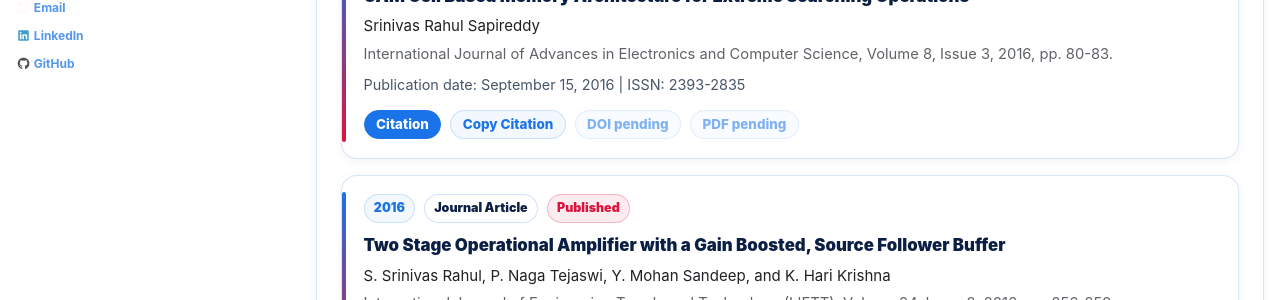
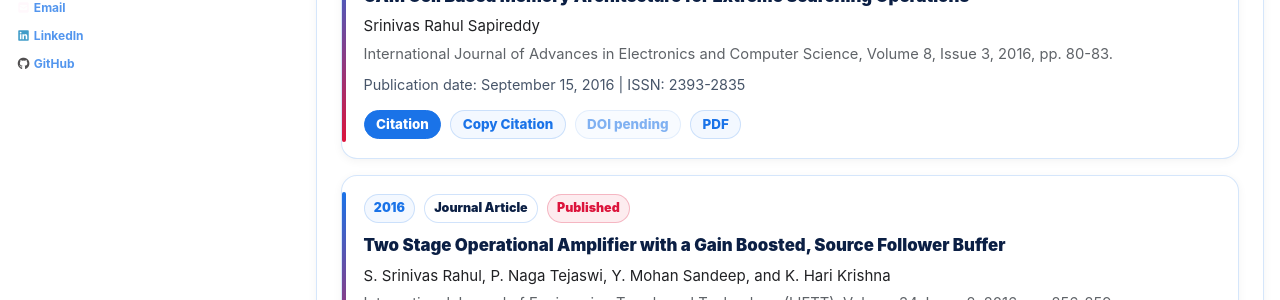
Before and after one commit to srsapireddy/srsapireddy.github.io, a Jekyll site: the page built from _pages/publications.md, in a window 1280 px wide and 900 px high, scrolled down 4666 px. Shown: the part 144-444 px from the top of the window. Built offline with Jekyll 4.4.1, drawn with Linux system fonts in a browser that asks for light colours; cached includes are drawn as plain includes; nearby versions of some CDN libraries.

Commit message:
Update publications.md

```diff
--- a/_pages/publications.md
+++ b/_pages/publications.md
@@ -1207,7 +1207,7 @@ author_profile: true
         <button class="pub-button primary" onclick="toggleCitation('cite-2018-medical-record-dispatch')">Citation</button>
         <button class="pub-button" onclick="copyCitation('cite-2018-medical-record-dispatch')">Copy Citation</button>
         <a class="pub-link disabled" href="#" onclick="return false;">DOI pending</a>
-        <a class="pub-link" href="https://srsapireddy.github.io/publications/J4.pdf" target="_blank" rel="noopener">PDF</a>
+        <a class="pub-link" href="https://srsapireddy.github.io/publications/J5.pdf" target="_blank" rel="noopener">PDF</a>
       </div>
 
       <div id="cite-2018-medical-record-dispatch" class="citation-box">B. T. Gurijala and S. R. Sapireddy, "Automation of Patient Medical Record Dispatch System Software Application," International Journal of Advanced Research in Science, Engineering and Technology (IJARSET), vol. 5, no. 6, pp. 6074-6079, Jun. 2018.</div>
@@ -1243,8 +1243,8 @@ author_profile: true
       <div class="pub-links">
         <button class="pub-button primary" onclick="toggleCitation('cite-2016-cam-memory')">Citation</button>
         <button class="pub-button" onclick="copyCitation('cite-2016-cam-memory')">Copy Citation</button>
-        <a class="pub-link disabled" href="#" onclick="return false;">DOI pending</a>
-        <a class="pub-link disabled" href="#" onclick="return false;">PDF pending</a>
+        <a class="pub-link disabled" href="https://iraj.doionline.org/dx/IJAECS-IRAJ-DOIONLINE-5387" onclick="return false;">DOI pending</a>
+        <a class="pub-link" href="https://srsapireddy.github.io/publications/J6.pdf" target="_blank" rel="noopener">PDF</a>
       </div>
 
       <div id="cite-2016-cam-memory" class="citation-box">S. R. Sapireddy, "CAM Cell Based Memory Architecture for Extreme Searching Operations," International Journal of Advances in Electronics and Computer Science, vol. 8, no. 3, pp. 80-83, Sep. 15, 2016. ISSN: 2393-2835.</div>
```
